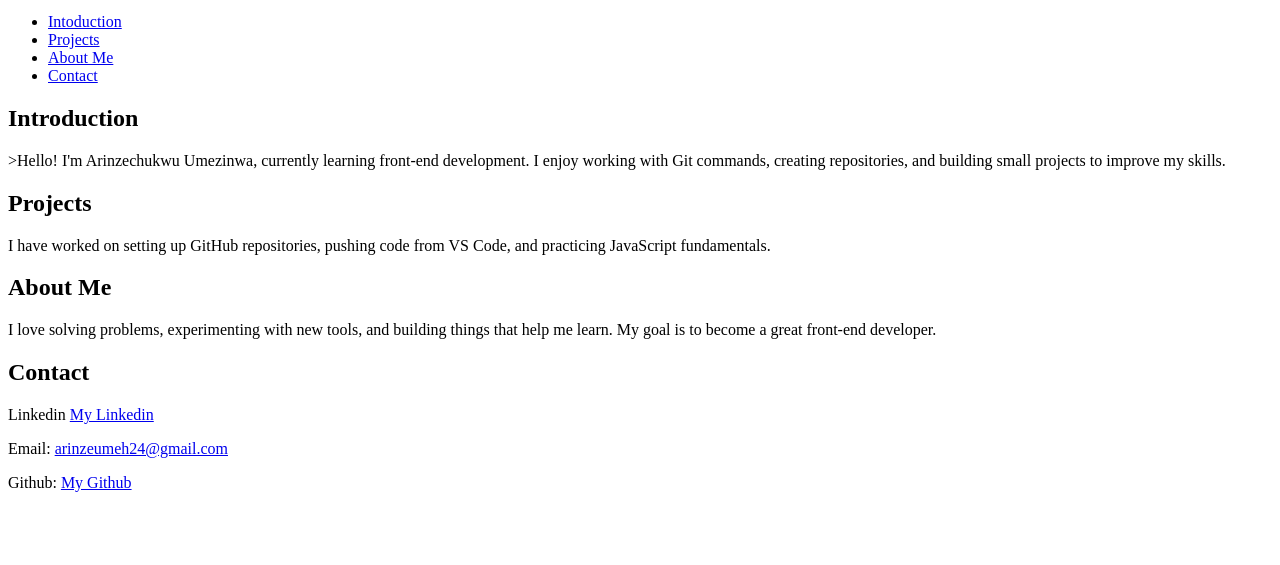
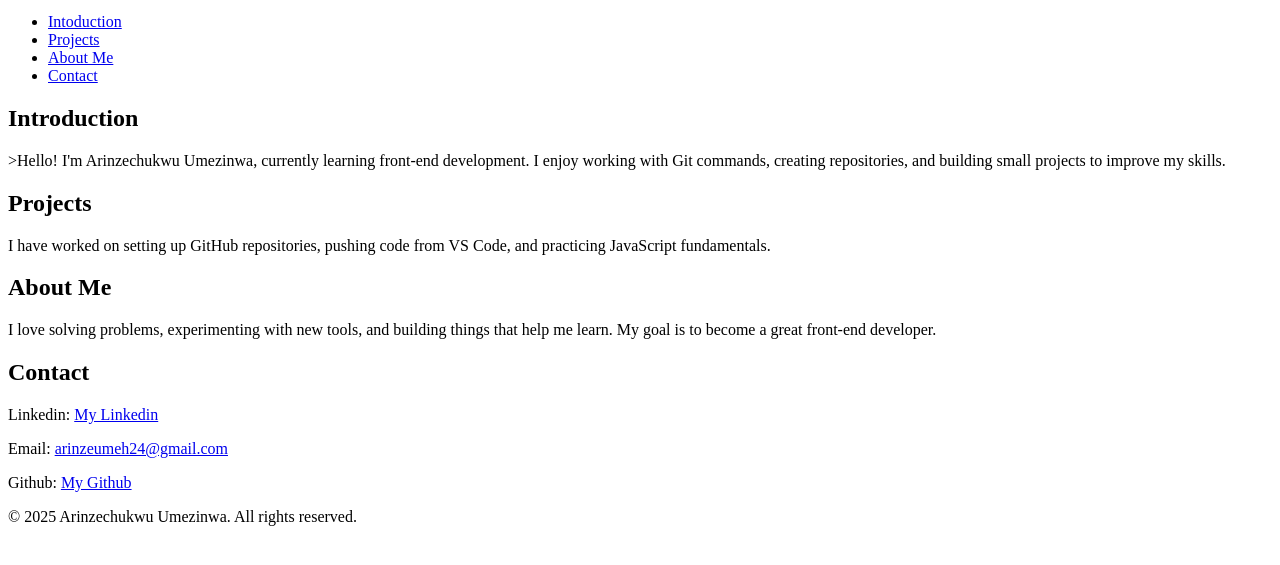
Before and after one commit to Rizzy1510/My_First_Portfolio, a plain HTML site: page portfolio/index.html in a window 1280 px wide. Shown: the part 101-666 px from the top of the page. Drawn offline with Linux system fonts and the light colour scheme.

Commit message:
My_portfolio

```diff
--- a/portfolio/index.html
+++ b/portfolio/index.html
@@ -39,10 +39,12 @@
     <section id="contact">
         <article>
             <h2>Contact</h2>
-            <p>Linkedin <a href="https://www.linkedin.com/in/arinzechukwu-umezinwa-b10104238/" target="_blank">My Linkedin</a></p>
+            <p>Linkedin: <a href="https://www.linkedin.com/in/arinzechukwu-umezinwa-b10104238/" target="_blank">My Linkedin</a></p>
             <p>Email: <a href="mailto:arinzeumeh24@gmail.com">arinzeumeh24@gmail.com</a></p>
             <p>Github: <a href="https://github.com/Rizzy1510/Rizzy" target="_blank">My Github</a></p>
         </article>
-    <footer></footer>
+    <footer>
+        <p>&copy; 2025 Arinzechukwu Umezinwa. All rights reserved.</p>
+    </footer>
 </body>
 </html>
```
